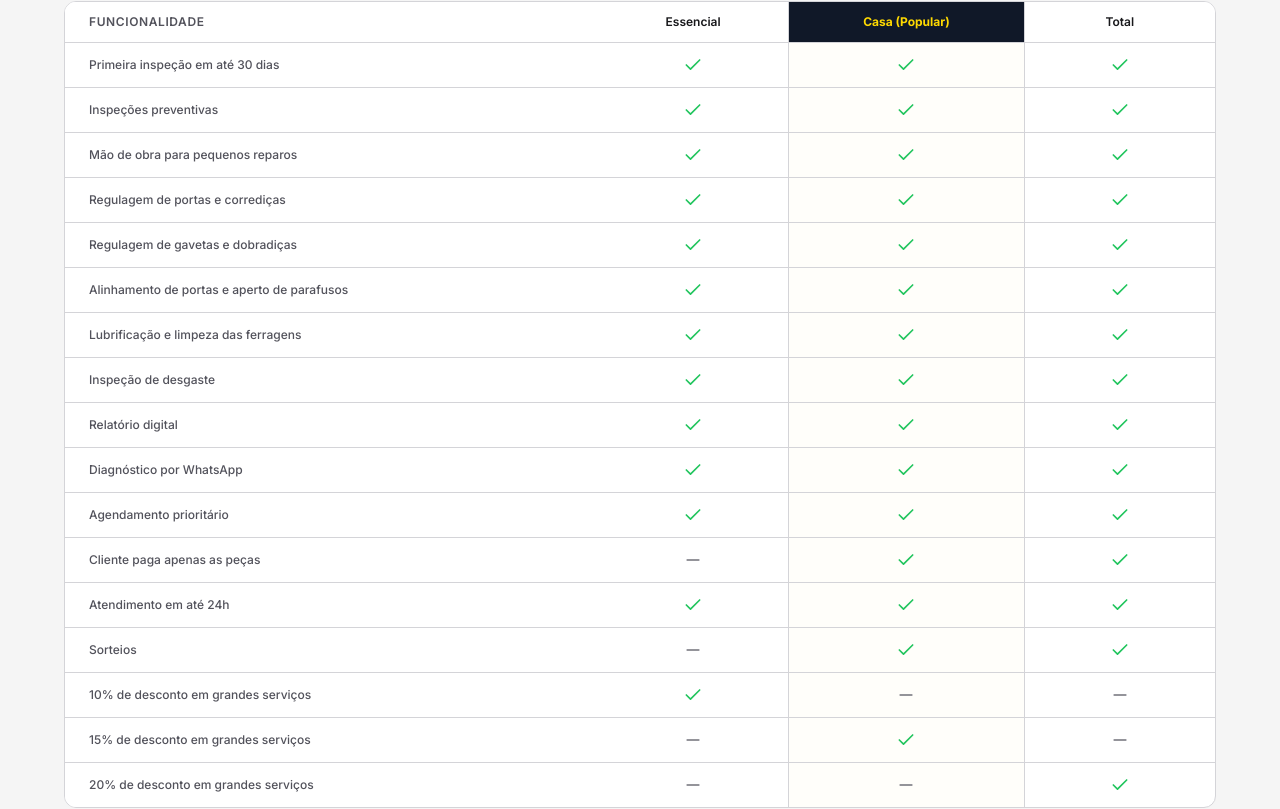
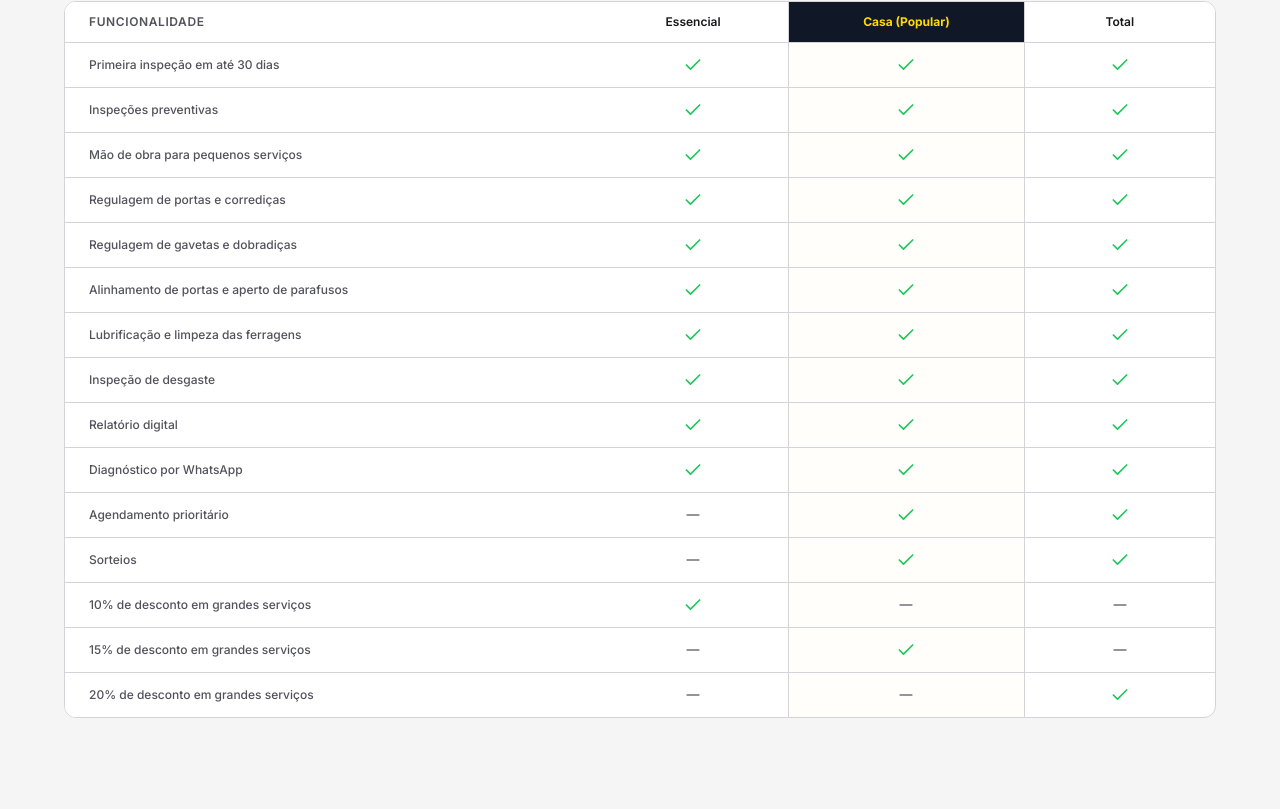
Before and after one commit to Yurguis8/s.o.s-manutencoes, a React (Vite) app in the folder frontend/: page / in a window 1280 px wide. Shown: the part 2492-3301 px from the top of the page. Built offline with nearby package versions, Linux system fonts and the light colour scheme.

Commit message:
Detalhes2

```diff
--- a/frontend/src/data/landingData.ts
+++ b/frontend/src/data/landingData.ts
@@ -134,7 +134,7 @@ export const PLANS: Plan[] = [
 export const COMPARISON_FEATURES = [
   { feature: "Primeira inspeção em até 30 dias", essential: true, casa: true, total: true },
   { feature: "Inspeções preventivas", essential: true, casa: true, total: true },
-  { feature: "Mão de obra para pequenos reparos", essential: true, casa: true, total: true },
+  { feature: "Mão de obra para pequenos serviços", essential: true, casa: true, total: true },
   { feature: "Regulagem de portas e corrediças", essential: true, casa: true, total: true },
   { feature: "Regulagem de gavetas e dobradiças", essential: true, casa: true, total: true },
   { feature: "Alinhamento de portas e aperto de parafusos", essential: true, casa: true, total: true },
@@ -142,9 +142,7 @@ export const COMPARISON_FEATURES = [
   { feature: "Inspeção de desgaste", essential: true, casa: true, total: true },
   { feature: "Relatório digital", essential: true, casa: true, total: true },
   { feature: "Diagnóstico por WhatsApp", essential: true, casa: true, total: true },
-  { feature: "Agendamento prioritário", essential: true, casa: true, total: true },
-  { feature: "Cliente paga apenas as peças", essential: false, casa: true, total: true },
-  { feature: "Atendimento em até 24h", essential: true, casa: true, total: true },
+  { feature: "Agendamento prioritário", essential: false, casa: true, total: true },
   { feature: "Sorteios", essential: false, casa: true, total: true },
   { feature: "10% de desconto em grandes serviços", essential: true, casa: false, total: false },
   { feature: "15% de desconto em grandes serviços", essential: false, casa: true, total: false },
```
